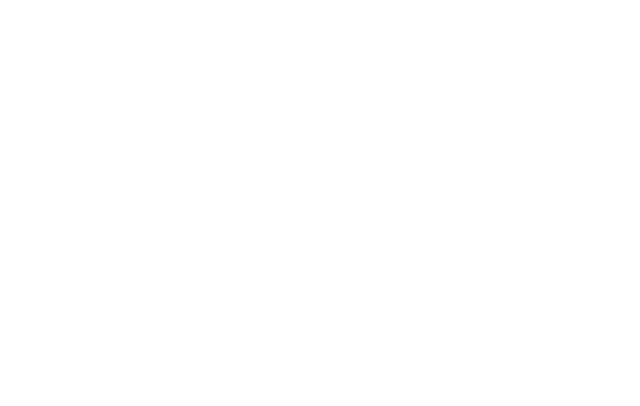
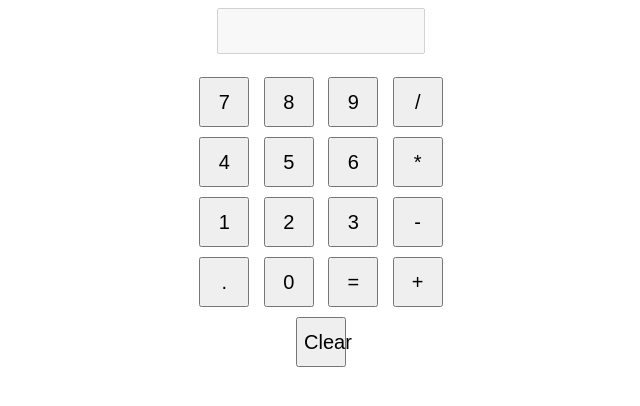
Before and after one commit to acciojob/calculator-AshwiniG12, a website: page main.html in a window 1280 px wide. Shown: the whole page, without its empty margins (319-959 px from the left). Drawn offline with Linux system fonts and the light colour scheme.

Commit message:
created a submission

```diff
--- a/main.html
+++ b/main.html
@@ -8,6 +8,33 @@
 
 <body>
 	<!-- the entire body must be written by student -->
+	<div class="calculator">
+  <input type="text" id="input" disabled>
+  <br><br>
+  <button id="block7">7</button>
+  <button id="block8">8</button>
+  <button id="block9">9</button>
+  <button id="divide">/</button>
+  <br>
+  <button id="block4">4</button>
+  <button id="block5">5</button>
+  <button id="block6">6</button>
+  <button id="multiply">*</button>
+  <br>
+  <button id="block1">1</button>
+  <button id="block2">2</button>
+  <button id="block3">3</button>
+  <button id="minus">-</button>
+  <br>
+  <button id="dot">.</button>
+  <button id="block0">0</button>
+  <button id="ans">=</button>
+  <button id="plus">+</button>
+  <br>
+  <button id="clr">Clear</button>
+</div>
+
+
     <script type="text/javascript" src="./script.js">
 </script>
 
--- a/script.js
+++ b/script.js
@@ -1 +1,26 @@
 //your code here
+const input = document.getElementById("input");
+const buttons = document.querySelectorAll("button");
+buttons.forEach(button => {
+  button.addEventListener("click", function() {
+    if (this.id === "plus") {
+      input.value += "+";
+    } else if (this.id === "minus") {
+      input.value += "-";
+    } else if (this.id === "multiply") {
+      input.value += "*";
+    } else if (this.id === "divide") {
+      input.value += "/";
+    } else if (this.id === "ans") {
+      try {
+        input.value = eval(input.value);
+      } catch (error) {
+        input.value = error.message;
+      }
+    } else if (this.id === "clr") {
+      input.value = "";
+    } else {
+      input.value += this.textContent;
+    }
+  });
+});
--- a/styles.css
+++ b/styles.css
@@ -1,2 +1,20 @@
 
 /* Your CSS Code here. */
+.calculator {
+  text-align: center;
+  font-family: Arial;
+}
+
+input[type="text"] {
+  width: 200px;
+  height: 40px;
+  font-size: 20px;
+  text-align: right;
+}
+
+button {
+  width: 50px;
+  height: 50px;
+  font-size: 20px;
+  margin: 5px;
+}
```
